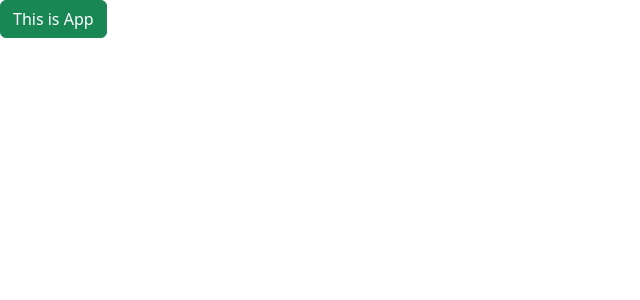
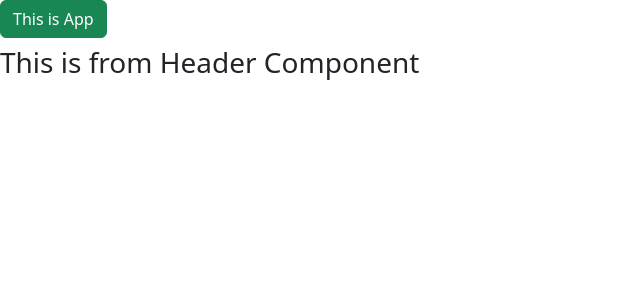
Before and after one commit to mehedihassan777/Angular, an Angular app in the folder project1/: page / in a window 1280 px wide. Shown: the top 300 px of the page, without its empty margins (0-640 px from the left). Built offline with nearby package versions, Linux system fonts and the light colour scheme.

Commit message:
Header component Added

```diff
--- a/project1/src/app/app.component.html
+++ b/project1/src/app/app.component.html
@@ -1 +1,2 @@
 <h2 class="btn btn-success">This is App</h2>
+<app-header></app-header>
--- a/project1/src/app/app.module.ts
+++ b/project1/src/app/app.module.ts
@@ -2,13 +2,15 @@
 import { BrowserModule } from '@angular/platform-browser';
 
 import { AppComponent } from './app.component';
+import { HeaderComponent } from './header/header.component';
 
 @NgModule({
   declarations: [
-    AppComponent
+    AppComponent,
+    HeaderComponent
   ],
   imports: [
-    BrowserModule
+    BrowserModule,
   ],
   providers: [],
   bootstrap: [AppComponent]
--- /dev/null
+++ b/project1/src/app/header/header.component.html
@@ -0,0 +1 @@
+<h3>This is from Header Component</h3>
```
Also changed, not shown: project1/src/app/header/header.component.ts (added, +11 -0 lines), project1/src/app/header/header.component.css (added).
